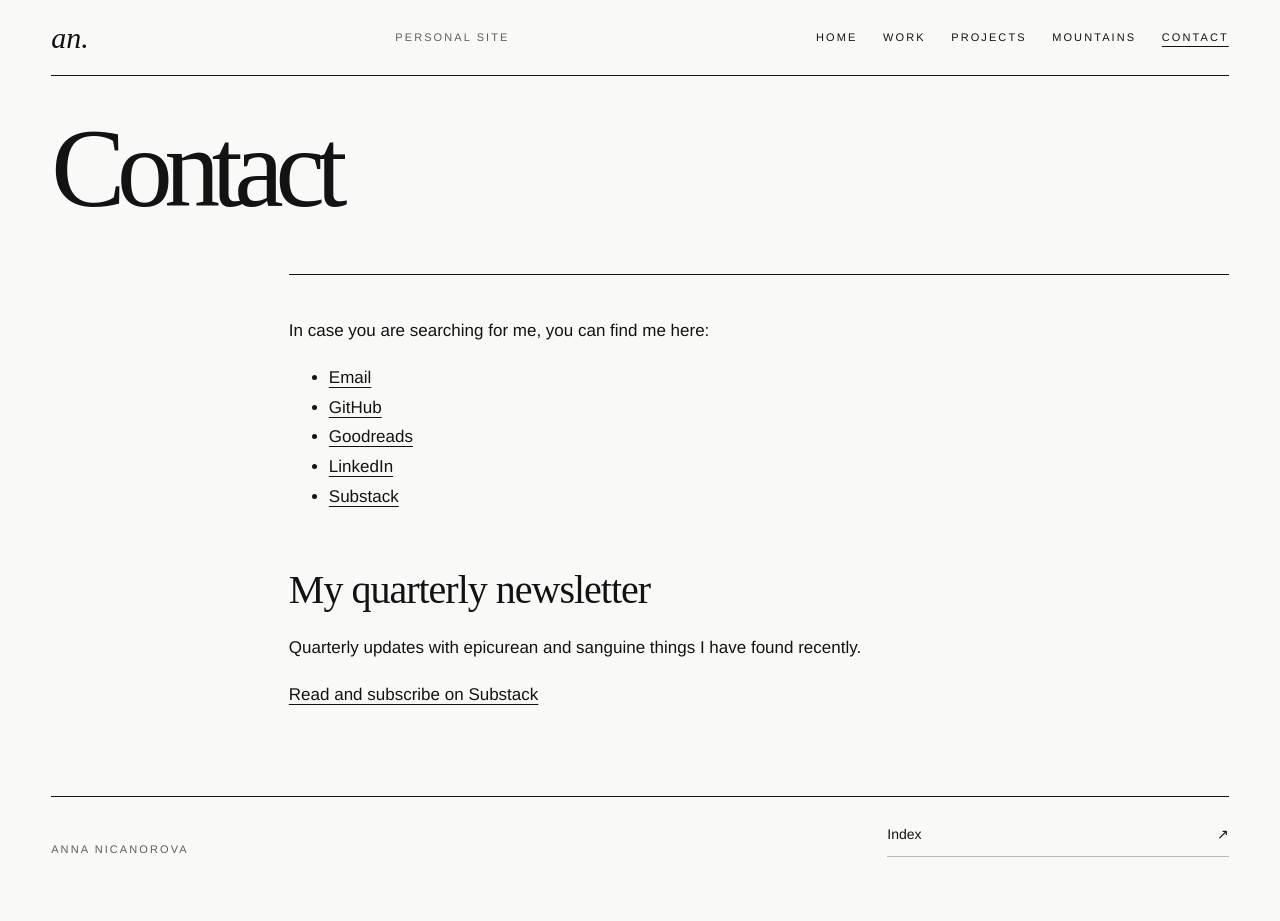
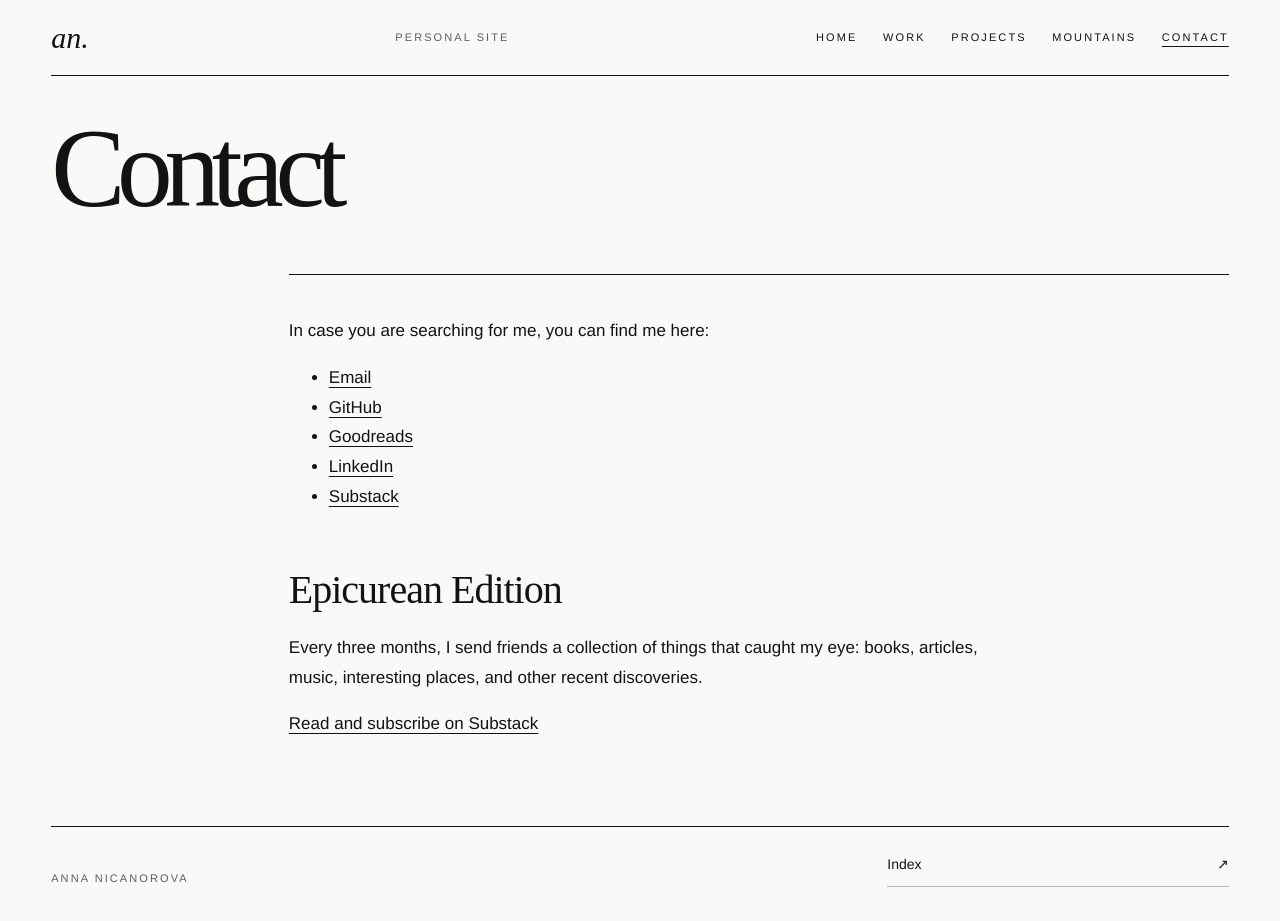
Before and after one commit to AnnaNican/annanican.github.io, a plain HTML site: page contact/index.html in a window 1280 px wide. Before the commit the page ends 891 px from the top, so only its background shows below. Drawn offline with Linux system fonts and the light colour scheme.

Commit message:
Introduce Epicurean Edition newsletter description

```diff
--- a/contact/index.html
+++ b/contact/index.html
@@ -8,7 +8,7 @@
 <li><a href="https://www.linkedin.com/in/annanicanorova">LinkedIn</a></li>
 <li><a href="https://annanicanorova.substack.com/">Substack</a></li>
 </ul>
-<h4>My quarterly newsletter</h4>
-<p>Quarterly updates with epicurean and sanguine things I have found recently.</p>
+<h4>Epicurean Edition</h4>
+<p>Every three months, I send friends a collection of things that caught my eye: books, articles, music, interesting places, and other recent discoveries.</p>
 <p><a href="https://annanicanorova.substack.com/">Read and subscribe on Substack</a></p>
 </article></main><footer class="bottom"><p class="micro">Anna Nicanorova</p><a class="feature" href="../index.html">Index <span aria-hidden="true">↗</span></a></footer></div></body></html>
```
